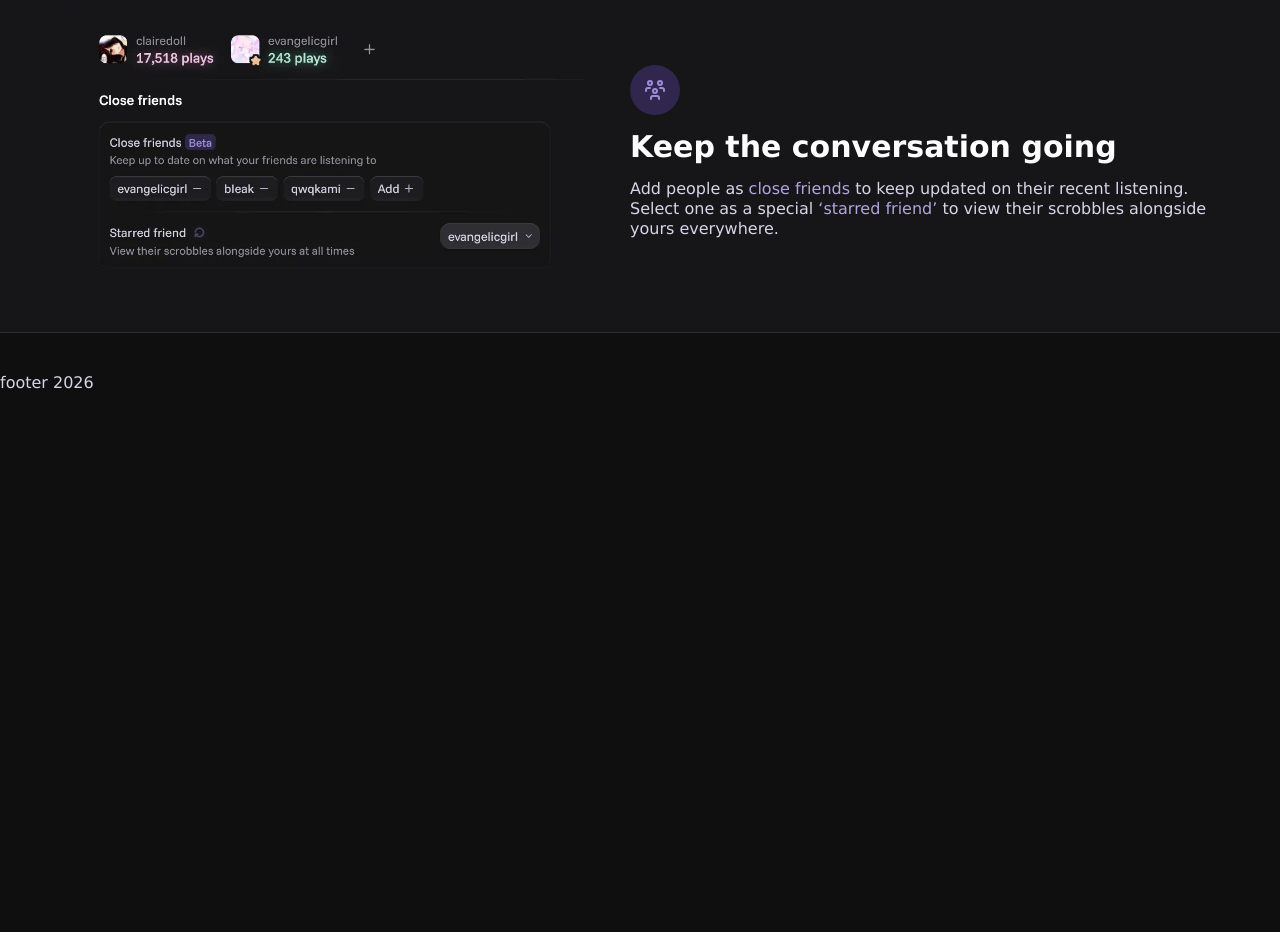
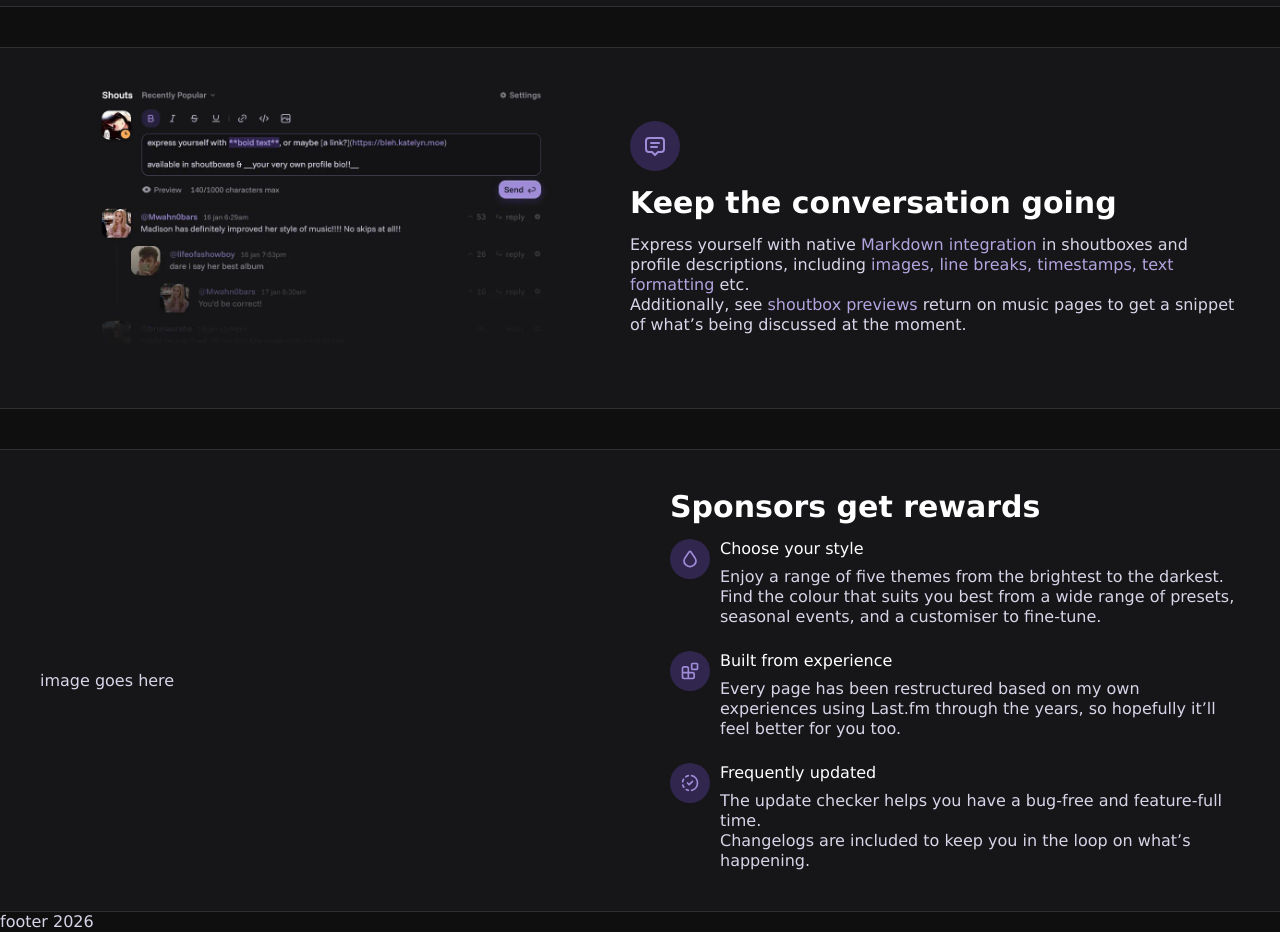
Before and after one commit to katelyynn/bleh-www, a Next.js app: page / in a window 1280 px wide. Shown: the part 1480-2412 px from the top of the page. Before the commit the page ends 1873 px from the top, so only its background shows below. Built offline with nearby package versions, Linux system fonts and the light colour scheme; a web font is replaced by a local one.

Commit message:
feat: more images

```diff
--- a/src/app/_components/section/section.module.css
+++ b/src/app/_components/section/section.module.css
@@ -9,3 +9,7 @@
     border-top: 1px solid hsl(var(--b3));
     border-bottom: 1px solid hsl(var(--b3));
 }
+
+.section:not(.alternate) + .section:not(.alternate) {
+    margin-top: -40px;
+}
--- a/src/app/page.tsx
+++ b/src/app/page.tsx
@@ -1,4 +1,4 @@
-import { IconBlocks, IconDownload, IconDroplet, IconHeart, IconProgressCheck, IconUsersGroup } from "@tabler/icons-react";
+import { IconBlocks, IconDownload, IconDroplet, IconHeart, IconMessage2, IconProgressCheck, IconUsersGroup } from "@tabler/icons-react";
 import { Brand } from "./_components/brand/brand";
 import { Card, Content, SideLeft, SideRight } from "./_components/content/content";
 import { Feature, FeatureIcon, FeatureList } from "./_components/feature/feature";
@@ -40,7 +40,7 @@ export default function Home() {
                 <Content column={false} outer>
                     <SideLeft span>
                         <Content>
-                            <p>image goes here</p>
+                            <Image src={'/themes.webp'} alt="Theming" />
                         </Content>
                     </SideLeft>
                     <SideRight>
@@ -83,19 +83,44 @@ export default function Home() {
                     <Content column={false} outer>
                         <SideLeft>
                             <Content>
-                                <Image src={'/close_friends.webp'} alt="Stay connected" shrink />
+                                <Image src={'/express.webp'} alt="Keep the conversation going" shrink />
                             </Content>
                         </SideLeft>
                         <SideRight span>
                             <Content>
-                                <FeatureIcon icon={IconUsersGroup} large />
+                                <FeatureIcon icon={IconMessage2} large />
                                 <h2>Keep the conversation going</h2>
-                                <p>Add people as <em>close friends</em> to keep updated on their recent listening.<br />Select one as a special <em>‘starred friend’</em> to view their scrobbles alongside yours everywhere.</p>
+                                <p>Express yourself with native <em>Markdown integration</em> in shoutboxes and profile descriptions, including <em>images, line breaks, timestamps, text formatting</em> etc.<br />Additionally, see <em>shoutbox previews</em> return on music pages to get a snippet of what’s being discussed at the moment.</p>
                             </Content>
                         </SideRight>
                     </Content>
                 </Card>
             </Section>
+            <Section alternate>
+                <Content column={false} outer>
+                    <SideLeft span>
+                        <Content>
+                            <p>image goes here</p>
+                        </Content>
+                    </SideLeft>
+                    <SideRight>
+                        <Content>
+                            <h2>Sponsors get rewards</h2>
+                            <FeatureList>
+                                <Feature icon={IconDroplet} title="Choose your style">
+                                    Enjoy a range of five themes from the brightest to the darkest.<br />Find the colour that suits you best from a wide range of presets, seasonal events, and a customiser to fine-tune.
+                                </Feature>
+                                <Feature icon={IconBlocks} title="Built from experience">
+                                    Every page has been restructured based on my own experiences using Last.fm through the years, so hopefully it’ll feel better for you too.
+                                </Feature>
+                                <Feature icon={IconProgressCheck} title="Frequently updated">
+                                    The update checker helps you have a bug-free and feature-full time.<br />Changelogs are included to keep you in the loop on what’s happening.
+                                </Feature>
+                            </FeatureList>
+                        </Content>
+                    </SideRight>
+                </Content>
+            </Section>
         </>
     )
 }
```
Also changed, not shown: public/express.webp (added), public/themes.webp (added).
